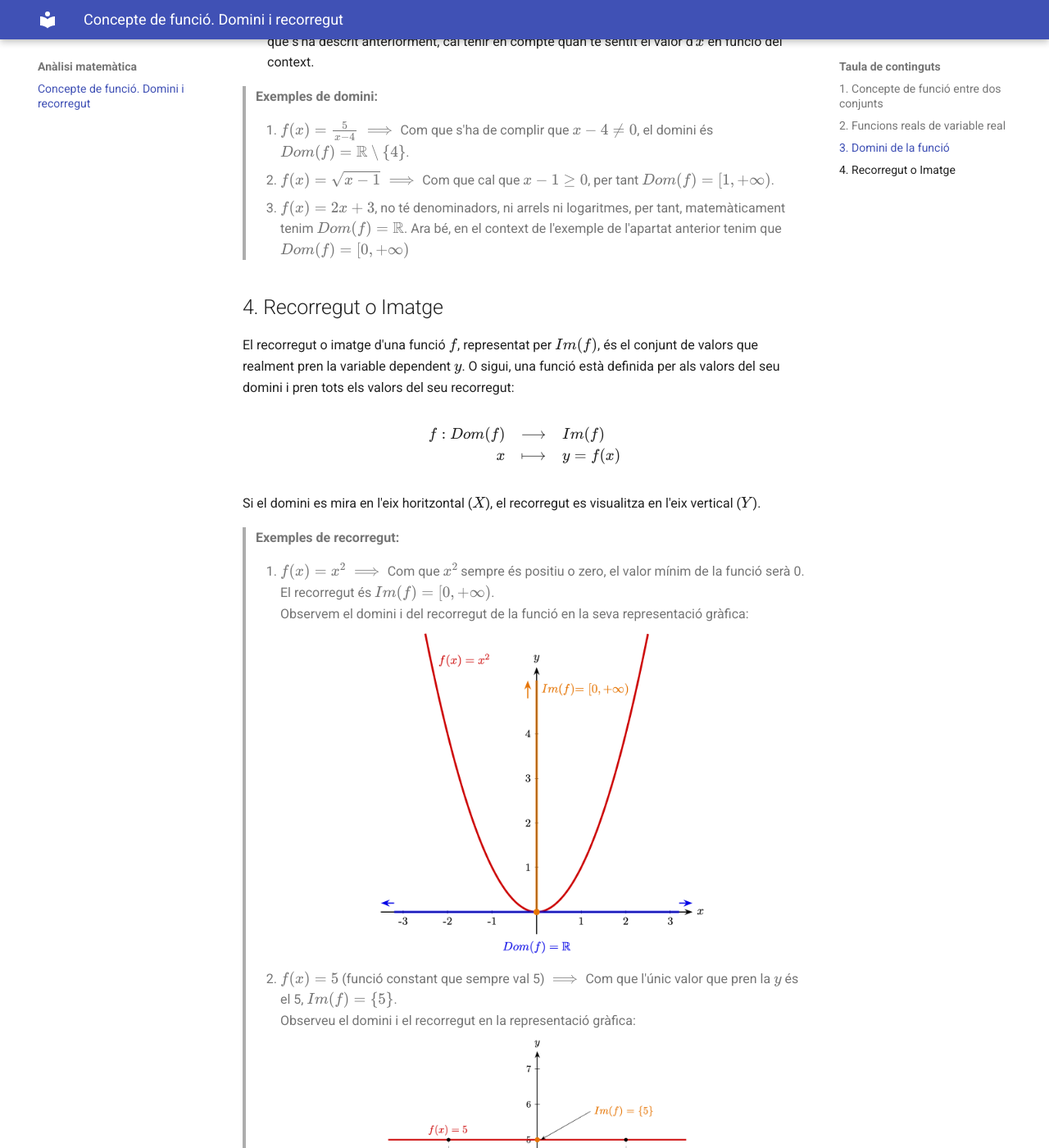
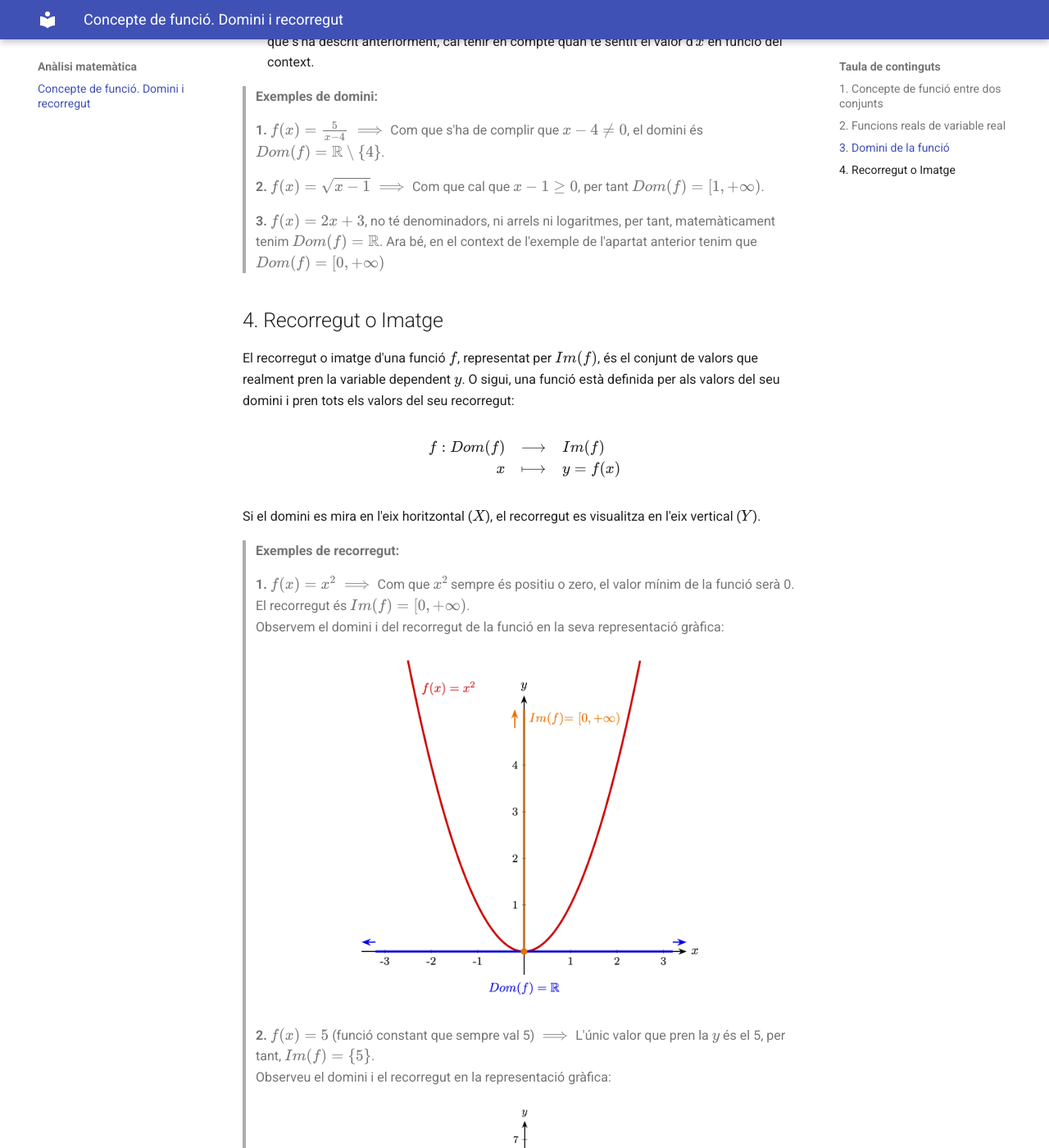
Before and after one commit to irazuzta/MatematiquesBat, an MkDocs documentation site: the page built from docs/analisi/01_concepte_funcio.md, in a window 1280 px wide and 1400 px high, scrolled down 2220 px. Shown: the whole window at 82% size. Built offline with MkDocs 1.6.1 and Material for MkDocs 9.7.7, drawn with Linux system fonts in a browser that asks for light colours.

Commit message:
Anàlisi. Conceptes inicials

```diff
--- a/docs/analisi/01_concepte_funcio.md
+++ b/docs/analisi/01_concepte_funcio.md
@@ -80,9 +80,11 @@ $$
 
 > **Exemples de domini:**
 >
-> 1. $f(x) = \frac{5}{x-4} \implies$ Com que s'ha de complir que $x-4 \neq 0$, el domini és $Dom(f) = \mathbb{R} \setminus \{4\}$.
-> 2. $f(x) = \sqrt{x-1} \implies$ Com que cal que $x-1 \geq 0$, per tant $Dom(f) = [1, +\infty)$.
-> 3. $f(x)=2x+3$, no té denominadors, ni arrels ni logaritmes, per tant, matemàticament tenim $Dom(f) =\mathbb{R}$. Ara bé, en el context de l'exemple de l'apartat anterior tenim que $Dom(f) =[0,+\infty)$
+> **1.** $f(x) = \frac{5}{x-4} \implies$ Com que s'ha de complir que $x-4 \neq 0$, el domini és $Dom(f) = \mathbb{R} \setminus \{4\}$.
+>
+> **2.** $f(x) = \sqrt{x-1} \implies$ Com que cal que $x-1 \geq 0$, per tant $Dom(f) = [1, +\infty)$.
+>
+> **3.** $f(x)=2x+3$, no té denominadors, ni arrels ni logaritmes, per tant, matemàticament tenim $Dom(f) =\mathbb{R}$. Ara bé, en el context de l'exemple de l'apartat anterior tenim que $Dom(f) =[0,+\infty)$
 
 
 
@@ -100,9 +102,11 @@ Si el domini es mira en l'eix horitzontal ($X$), el recorregut es visualitza en
 
 > **Exemples de recorregut:**
 >
-> 1. $f(x) = x^2 \implies$ Com que $x^2$ sempre és positiu o zero, el valor mínim de la funció serà 0. El recorregut és $Im(f) = [0, +\infty)$.
+> **1.** $f(x) = x^2 \implies$ Com que $x^2$ sempre és positiu o zero, el valor mínim de la funció serà 0. El recorregut és $Im(f) = [0, +\infty)$.
 >Observem el domini i del recorregut de la funció en la seva representació gràfica:
+
 >![Domini i recorregut](../img/analisi/domini_recorregut.png){width=65%}
-> 2. $f(x) = 5$ (funció constant que sempre val 5) $\implies$ Com que l'únic valor que pren la $y$ és el 5, $Im(f) = \{5\}$.
+> **2.** $f(x) = 5$ (funció constant que sempre val 5) $\implies$ L'únic valor que pren la $y$ és el 5, per tant, $Im(f) = \{5\}$.
 > Observeu el domini i el recorregut en la representació gràfica:
+>
 > ![Domini i recorregut](../img/analisi/imatge_constant.png){width=65%}
```
